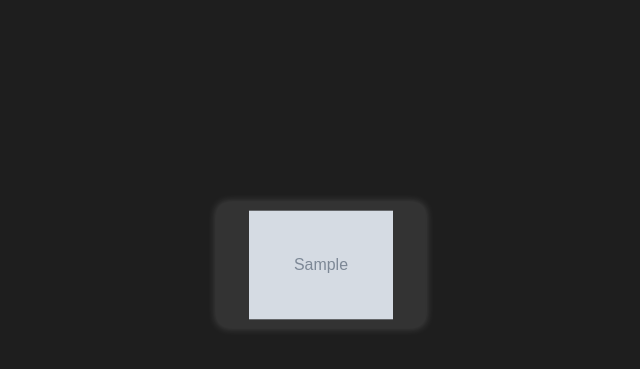
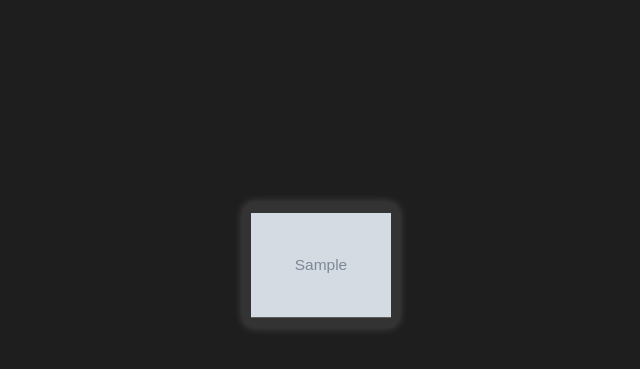
Before and after one commit to teklynk/smart-dashboard, a Flask app: template templates/index.html in a window 1280 px wide. Shown: the part 135-504 px from the top of the page, without its empty margins (319-959 px from the left). Run offline with Flask 3, Linux system fonts and the light colour scheme; the template is opened without the code that fills it: most values are stand-ins (such as "Sample title", 1, 10 or a date in 2020); grey boxes marked "Sample" are stand-in pictures; parts of the project's set-up code (start-up, migrations or seed data) failed here and were passed over.

Commit message:
adjusted sizes of apps for various resolutions

```diff
--- a/static/style.css
+++ b/static/style.css
@@ -52,7 +52,7 @@ body {
   width: clamp(150px, 20vw, 250px);
   height: 150px;
   margin: 10px;
-  padding: 10px;
+  padding: 20px;
   background-color: #1e1e1e;
   border-radius: 12px;
   box-sizing: border-box;
@@ -206,7 +206,7 @@ body {
 /* Small displays / TVs (max-width: 1366px) */
 @media (max-width: 1366px) {
   .app {
-    width: clamp(120px, 18vw, 200px);
+    width: clamp(120px, 18vw, 150px);
     height: 120px;
     font-size: 13px;
     margin: 8px;
```
